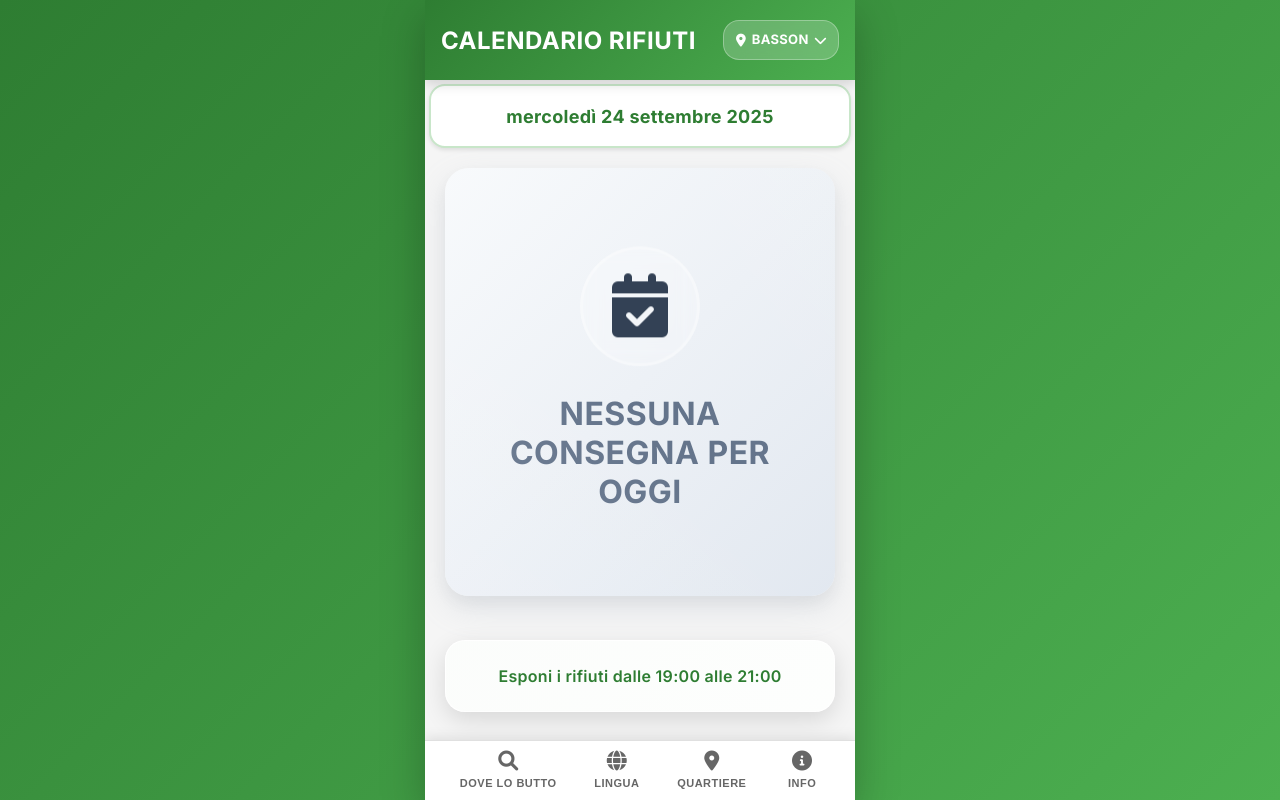
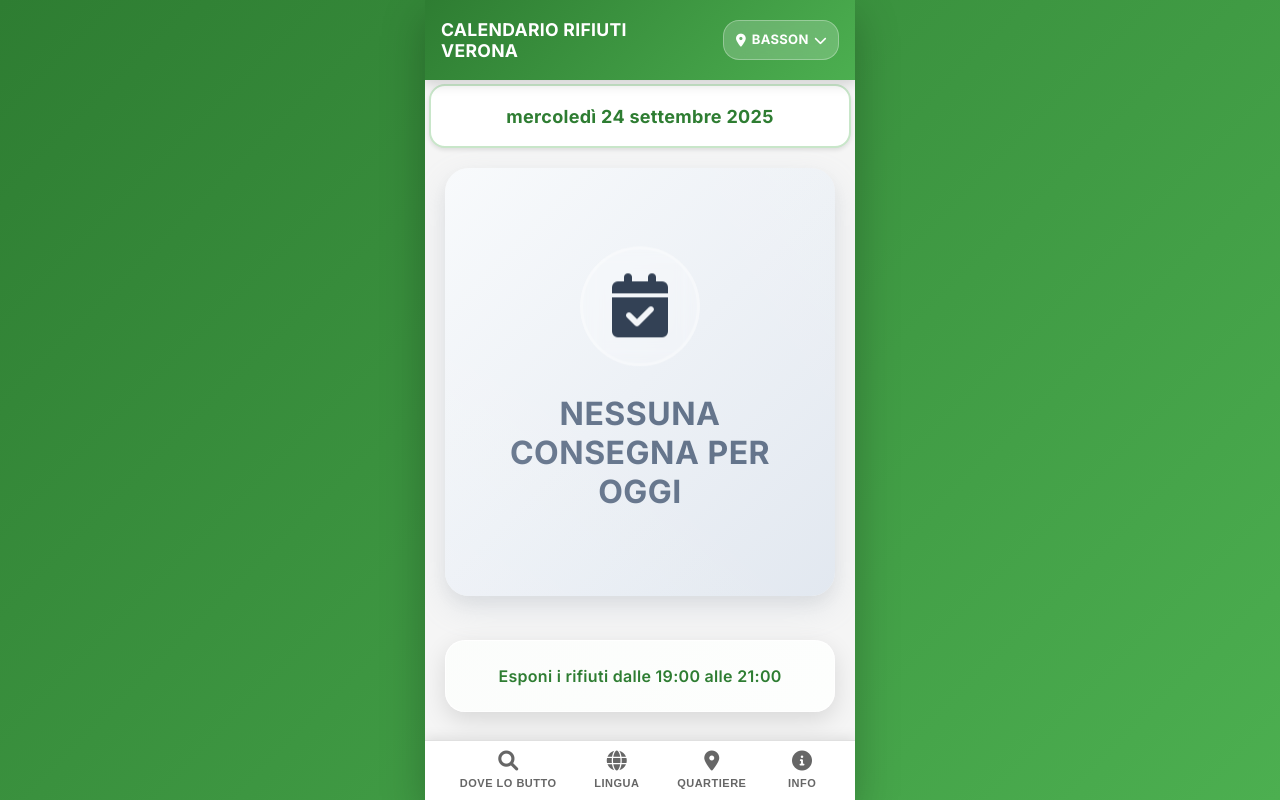
Before and after one commit to gregorio90vr/calendario_rifiuti_base.github.io, a plain HTML site: page index.html in a window 1280 px wide. Drawn offline with Linux system fonts and the light colour scheme.

Commit message:
fixing layout header

```diff
--- a/script.js
+++ b/script.js
@@ -1,5 +1,5 @@
 // =========================================
-// CALENDARIO RIFIUTI - NEW DESIGN
+// CALENDARIO RIFIUTI VERONA - NEW DESIGN
 // Basato su wireframe fornito dall'utente
 // © 2025 Gregorio Pellegrini
 // =========================================
@@ -18,7 +18,7 @@ const APP_START_DATE = new Date(); // Data salvata all'avvio dell'app
 // === TRADUZIONI COMPLETE ===
 const TRANSLATIONS = {
     it: {
-        appTitle: "CALENDARIO RIFIUTI",
+        appTitle: "CALENDARIO RIFIUTI VERONA",
         searchButton: "DOVE LO BUTTO",
         districtButton: "QUARTIERE",
         languageButton: "LINGUA",
@@ -828,7 +828,7 @@ function selectLanguage(lang) {
 
 // === EVENT LISTENERS ===
 document.addEventListener('DOMContentLoaded', function() {
-    console.log('🚀 Calendario Rifiuti - New Design Loaded');
+    console.log('🚀 CALENDARIO RIFIUTI VERONA - New Design Loaded');
     console.log('📊 Current Language:', currentLanguage);
     console.log('🏘️ Current District:', currentDistrict);
     console.log('📅 App Date:', APP_START_DATE.toLocaleDateString());
--- a/style.css
+++ b/style.css
@@ -67,13 +67,25 @@ body {
 
 .header-left {
     flex: 1;
+    min-width: 0;
 }
 
 .app-title {
-    font-size: clamp(1rem, 3.5vh, 1.5rem);
+    font-size: clamp(0.875rem, 2.8vw, 1.1rem);
     font-weight: 800;
-    letter-spacing: 0.5px;
+    letter-spacing: 0.3px;
     margin: 0;
+    display: -webkit-box;
+    -webkit-line-clamp: 2;
+    line-clamp: 2;
+    -webkit-box-orient: vertical;
+    overflow: hidden;
+    text-align: left;
+    max-width: 190px;
+    line-height: 1.2;
+    word-wrap: break-word;
+    hyphens: none;
+    -webkit-hyphens: none;
 }
 
 .header-right {
```
